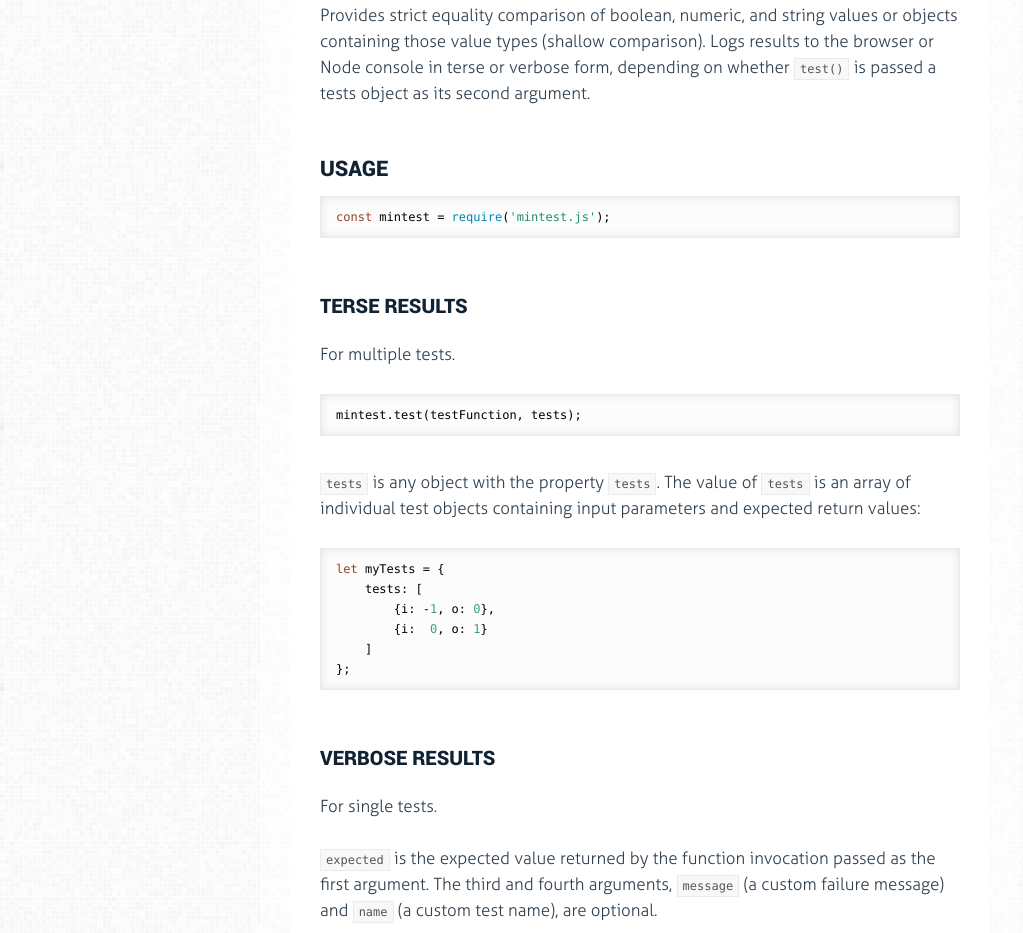
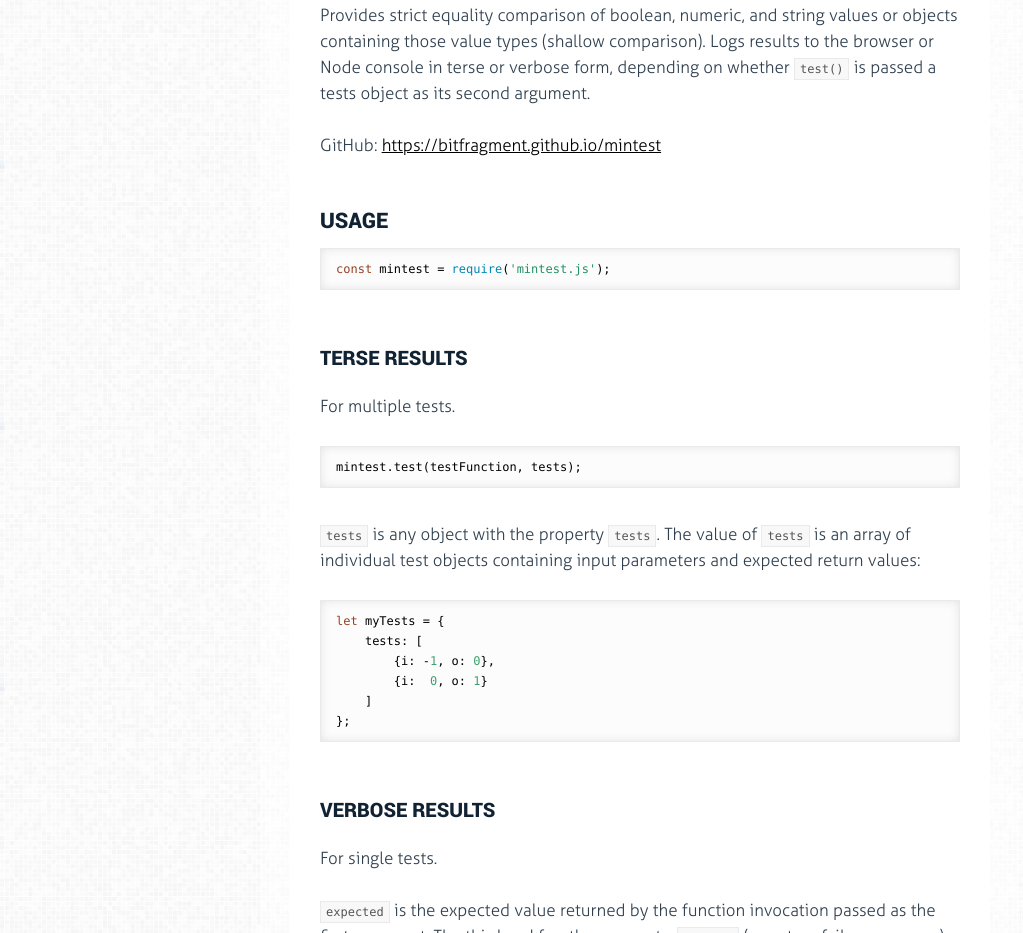
Before and after one commit to bitfragment/mintest, a plain HTML site: page index.html in a window 1280 px wide. Shown: the part 876-1809 px from the top of the page, without its empty margins (0-1023 px from the left). Drawn offline with Linux system fonts and the light colour scheme.

Commit message:
Add link to project page

```diff
--- a/index.html
+++ b/index.html
@@ -24,6 +24,7 @@ values or objects containing those value types (shallow comparison).
 Logs results to the browser or Node console in terse or verbose form,
 depending on whether <code>test()</code> is passed a tests object as its second
 argument.</p>
+<p>GitHub: <a href="https://bitfragment.github.io/mintest">https://bitfragment.github.io/mintest</a></p>
 <h2 id="usage">Usage</h2>
 <pre><code class="lang-javascript"><span class="hljs-keyword">const</span> mintest = <span class="hljs-built_in">require</span>(<span class="hljs-string">'mintest.js'</span>);
 </code></pre>
--- a/mintest.js
+++ b/mintest.js
@@ -11,6 +11,8 @@
 // Logs results to the browser or Node console in terse or verbose form,
 // depending on whether `test()` is passed a tests object as its second
 // argument.
+//
+// GitHub: [https://bitfragment.github.io/mintest](https://bitfragment.github.io/mintest)
 //
 //
 // ## Usage
```
